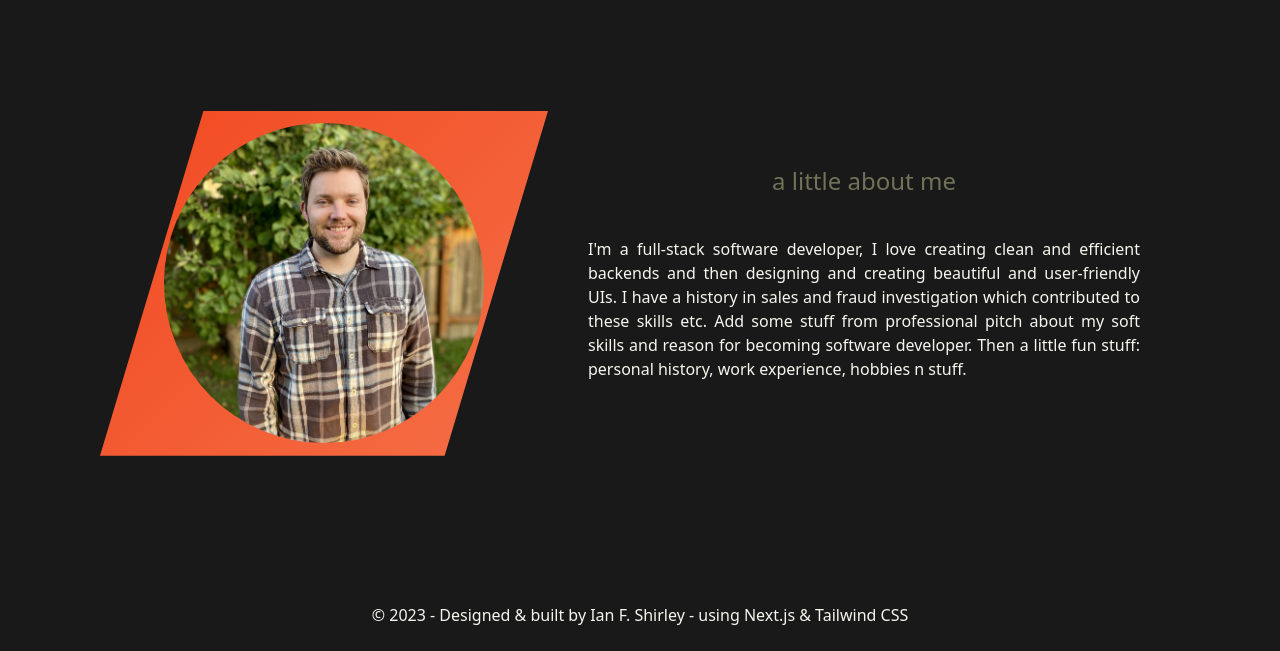
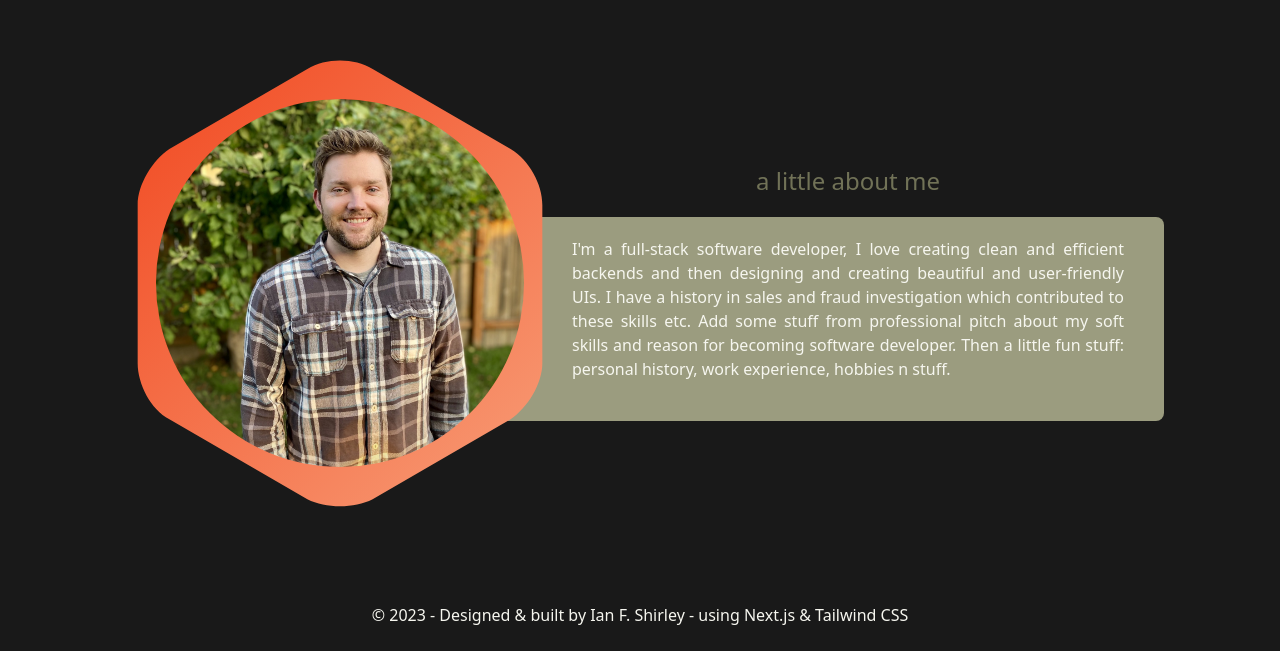
Before and after one commit to ianfshirley/Portfolio, a Next.js app: page / in a window 1280 px wide. Shown: the part 1057-1708 px from the top of the page. Built offline with nearby package versions, Linux system fonts and the light colour scheme.

Commit message:
added color bg to about me text

```diff
--- a/app/components/About/About.js
+++ b/app/components/About/About.js
@@ -5,16 +5,16 @@ import profilePic from 'public/img/me.jpg'
 export default function About() {
   return (
     <div className="m-8 md:m-24 flex flex-col md:flex-row justify-center items-center">
-      <div className="mask mask-parallelogram max-w-xs md:max-w-md bg-gradient-to-br from-peach-500 to-peach z-0">
+      <div className="mask mask-hexagon max-w-xs md:max-w-md bg-gradient-to-br from-peach-500 to-peach-300 z-10 -mr-8">
         <Image
           src={profilePic}
           alt='A picture of Ian'
-          className="rounded-full z-10 p-16"
+          className="rounded-full z-20 p-10"
         />
       </div>
-      <div className="flex flex-col justify-center">
+      <div className="flex flex-col justify-center z-0">
         <h5 className="text-army text-2xl p-5 text-center">a little about me</h5>
-        <p className="pl-20 pr-10 pt-5 pb-10 -ml-10 text-justify max-w-2xl  rounded-r-lg text-mist-50">
+        <p className="pl-20 pr-10 pt-5 pb-10 -ml-10 text-justify max-w-2xl  rounded-r-lg text-mist-50 bg-army-400 rounded-2xl">
           I'm a full-stack software developer, I love creating clean and efficient backends and then designing and creating beautiful and user-friendly UIs. I have a history in sales and fraud investigation which contributed to these skills etc. Add some stuff from professional pitch about my soft skills and reason for becoming software developer. Then a little fun stuff: personal history, work experience, hobbies n stuff.
         </p>
       </div>
```
